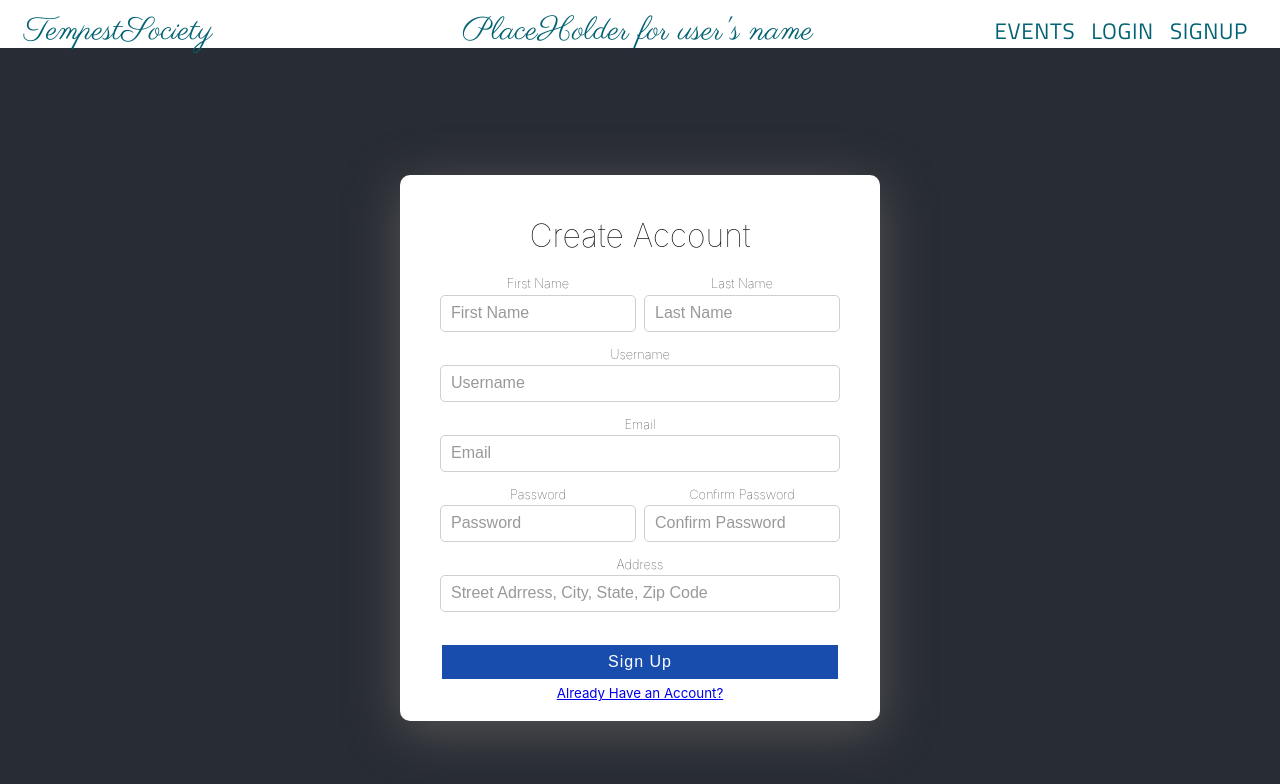
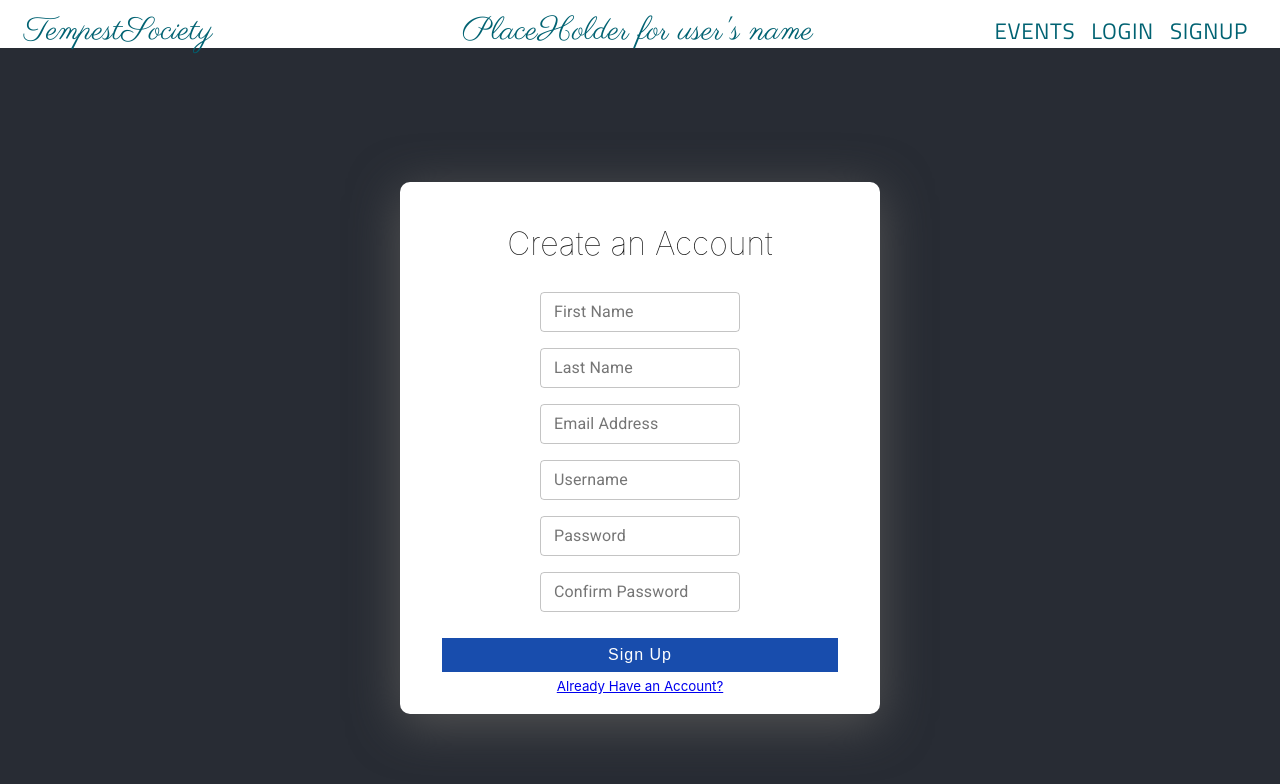
Before and after one commit to 200427-Revature-Training/team4_project2_client, a React (Create React App) app: page /signup in a window 1280 px wide. Shown: the top 784 px of the page. Built offline with nearby package versions, Linux system fonts and the light colour scheme.

Commit message:
working and functional login/sign up components

```diff
--- a/package.json
+++ b/package.json
@@ -53,6 +53,7 @@
     "@types/react-dom": "^16.9.8",
     "@types/react-redux": "^7.1.9",
     "@types/react-router": "^5.1.7",
-    "@types/react-router-dom": "^5.1.5"
+    "@types/react-router-dom": "^5.1.5",
+    "@types/yup": "^0.29.3"
   }
 }
--- a/src/components/Pages/login.component/login.component.tsx
+++ b/src/components/Pages/login.component/login.component.tsx
@@ -4,17 +4,15 @@ import { Link, useHistory } from 'react-router-dom';
 import * as loginRemote from '../../../remotes/login.remote';
 
 export const LoginComponent: React.FC = () => {
+const history = useHistory();
+const [inputUsername, setInputUsername] = useState('');
+const [inputUserPassword, setInputUserPassword] = useState('');
 
-    const history = useHistory();
-    const [inputUsername, setInputUsername] = useState('');
-    const [inputUserPassword, setInputUserPassword] = useState('');
-    const [alert, setAlert] = useState(false);
 
-    useEffect(() => {
-    }, [])
+useEffect(() => {}, [])
 
-    let response: any;
-    const setInformation = async () => {
+let response: any;
+const setInformation = async () => {
         setInputUsername('');
         setInputUserPassword('');
         // const authToken = response.data.accessToken;
@@ -41,10 +39,13 @@ export const LoginComponent: React.FC = () => {
 
         try {
             response = await loginRemote.checkLoginCredentials(payload);
-            console.log(response);
+            console.log(response)
             await setInformation();
-        } catch { setAlert(true) };
-    }
+        } catch {
+            alert('Incorrect username and/or password')
+            }
+        }
+
 return (
         <div className="wrapper">
 
--- a/src/components/Pages/signup.component/signup.component.tsx
+++ b/src/components/Pages/signup.component/signup.component.tsx
@@ -3,11 +3,31 @@ import './signup.component.css';
 import { Link, useHistory } from 'react-router-dom';
 import * as  signupRemote from '../../../remotes/signup.remote'
 import { createNewAccount } from '../../../remotes/signup.remote';
-import { Alert } from '@material-ui/lab';
+import TextField from '@material-ui/core/TextField';
+import { createStyles, makeStyles, Theme } from '@material-ui/core/styles';
+
+const useStyles = makeStyles((theme: Theme) =>
+    createStyles({
+        root: {
+            display: 'flex',
+            flexWrap: 'wrap',
+            '& .MuiTextField-root': {
+                margin: theme.spacing(1),
+                width: 200,
+            },
+        },
+        textField: {
+            marginLeft: theme.spacing(1),
+            marginRight: theme.spacing(1),
+            width: '25ch',
+        },
+    }),
+);
 
 
 
 export const SignUpComponent: React.FC = () => {
+    const classes = useStyles();
 
     const history = useHistory();
     const [enteruserFirstName, setEnteruserFirstName] = useState('');
@@ -19,11 +39,11 @@ export const SignUpComponent: React.FC = () => {
     const [alertSetting, setAlert] = useState(false);
 
 
-    useEffect(() =>{
+    useEffect(() => {
     }, []);
 
     let response: any;
-    const setInfo = async () =>{
+    const setInfo = async () => {
         setEnteruserFirstName('');
         setEnteruserLastName('');
         setEnterUsername('');
@@ -32,14 +52,15 @@ export const SignUpComponent: React.FC = () => {
         history.push('/myevent');
     }
 
-    const inputNewAccountInfo = async () =>{
+    const inputNewAccountInfo = async () => {
 
 
-        if (enteruserPassword !==verifyPassword){
+        if (enteruserPassword !== verifyPassword) {
             alert('password do not match');
+            return
         }
 
-        const payload ={
+        const payload = {
             userFirstName: enteruserFirstName,
             userLastName: enteruserLastName,
             username: enterUsername,
@@ -47,110 +68,75 @@ export const SignUpComponent: React.FC = () => {
             userPassword: enteruserPassword
         };
 
-        try{
+        try {
             response = await signupRemote.createNewAccount(payload);
             console.log(response);
             await setInfo();
-        } catch {setAlert(true)};
+        } catch { setAlert(true) };
     }
 
 
+    return (
 
-    return (
         <div className="wrapper">
+            <div className="form-wrapper">
+            <form className={classes.root} noValidate autoComplete="off">
+                <div className={classes.root}>
+                    <div>
+                        <h1>Create an Account </h1>
+                        <TextField id="outlined-margin-dense"
+                            className={classes.textField}
+                            margin="dense"
+                            variant="outlined" label="First Name"
+                            name="firstName"
+                            value={enteruserFirstName}
+                            onChange={(e) => setEnteruserFirstName(e.target.value)}/>
 
-            <div className="form-wrapper">
+                        <TextField id="outlined-margin-dense"
+                            className={classes.textField}
+                            margin="dense"
+                            variant="outlined" label="Last Name"
+                            value={enteruserLastName}
+                            onChange={(e) => setEnteruserLastName(e.target.value)}/>
 
+                        <TextField id="outlined-margin-dense"
+                            className={classes.textField}
+                            margin="dense"
+                            type="email"
+                            variant="outlined" label="Email Address"
+                            value={enteruserEmail}
+                            onChange={(e) => setEnteruserEmail(e.target.value)}/>
 
-                <h1>Create Account</h1>
-                <form>
-                    <div className="firstName">
-                        <label htmlFor="firstName">First Name</label>
-                        <input
-                            placeholder="First Name"
-                            type="text"
-                            name="firstName"
+                        <TextField id="outlined-margin-dense"
+                            className={classes.textField}
+                            margin="dense"
+                            variant="outlined"
+                            label="Username"
+                            value={enterUsername}
+                            onChange={(e) => setEnterUsername(e.target.value)}/>
 
-                            value={enteruserFirstName} onChange={
-                                (e) => setEnteruserFirstName(e.target.value)}
+                        <TextField type="password" id="outlined-margin-dense"
+                            className={classes.textField}
+                            margin="dense"
+                            variant="outlined"label="Password"
+                            value={enteruserPassword}
+                            onChange={(e) => setEnteruserPassword(e.target.value)}/>
 
-                        />
+                        <TextField type="password" id="outlined-margin-dense"
+                            className={classes.textField}
+                            margin="dense"
+                            variant="outlined"
+                            label="Confirm Password"
+                            onChange={(e) => setVerifyPassword(e.target.value)}
+                            value={verifyPassword}/>
                         </div>
 
-                    <div className="lastName">
-                        <label htmlFor="lastName">Last Name</label>
-                        <input
-
-                            placeholder="Last Name"
-                            type="text"
-                            name="lastName"
-
-                            value={enteruserLastName} onChange={
-                                (e) => setEnteruserLastName(e.target.value)}
-                        />
-                    </div>
-                    <div className="username">
-                        <label htmlFor="username">Username</label>
-                        <input
-                            placeholder="Username"
-                            type="text"
-                            name="username"
-
-                            value={enterUsername} onChange={
-                                (e) => setEnterUsername(e.target.value)}
-                        />
-                    </div>
-
-                    <div className="email">
-                        <label htmlFor="email">Email</label>
-                        <input
-
-                            placeholder="Email"
-                            type="email"
-                            name="email"
-
-                            value={enteruserEmail} onChange={
-                                (e) => setEnteruserEmail(e.target.value)}
-                        />
-                    </div>
-                    <div className="password">
-                        <label htmlFor="password">Password</label>
-                        <input
-
-                            placeholder="Password"
-                            type="password"
-                            name="password"
-
-                            value={enteruserPassword} onChange={
-                                (e) => setEnteruserPassword(e.target.value)}
-                        />
-                    </div>
-
-                    <div className="confirmPassword">
-                        <label htmlFor="confirmPassword">Confirm Password</label>
-                        <input
-
-                            placeholder="Confirm Password"
-                            type="password"
-                            name="confirmPassword"
-
-                            onChange={(e) => setVerifyPassword(e.target.value)}
-                            value={verifyPassword}
-                            />
-                    </div>
-
-                    <div className="address">
-                        <label htmlFor="address">Address</label>
-                        <input
-
-                            placeholder="Street Adrress, City, State, Zip Code"
-                            type="text"
-                            name="address"
-                        />
                 </div>
                 </form>
+
                 <div className="createAccount">
                     <button type="submit" onClick={() => inputNewAccountInfo()}>Sign Up</button>
+                </div>
                 <small>
                     <Link to="/login">
                         Already Have an Account?
@@ -158,6 +144,5 @@ export const SignUpComponent: React.FC = () => {
                 </small>
         </div>
         </div>
-        </div>
-    )
+    );
 }
```
Also changed, not shown: 1 other file (tests, documents, lock files or other folders). Lines whose indentation alone changed are shown as unchanged.
